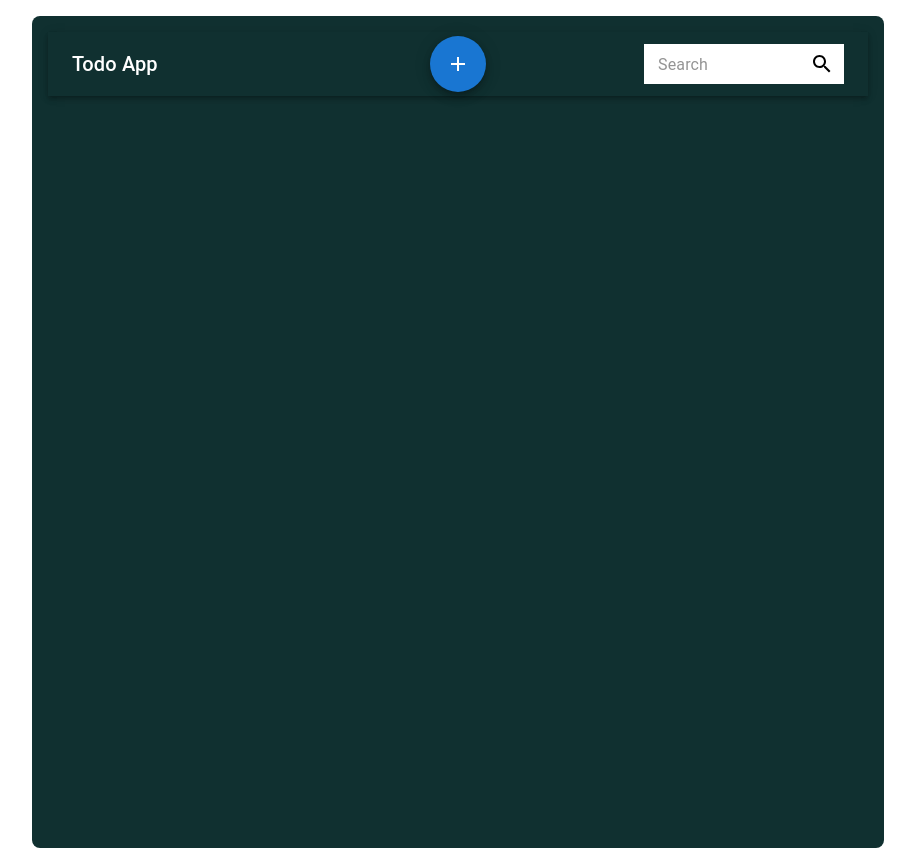
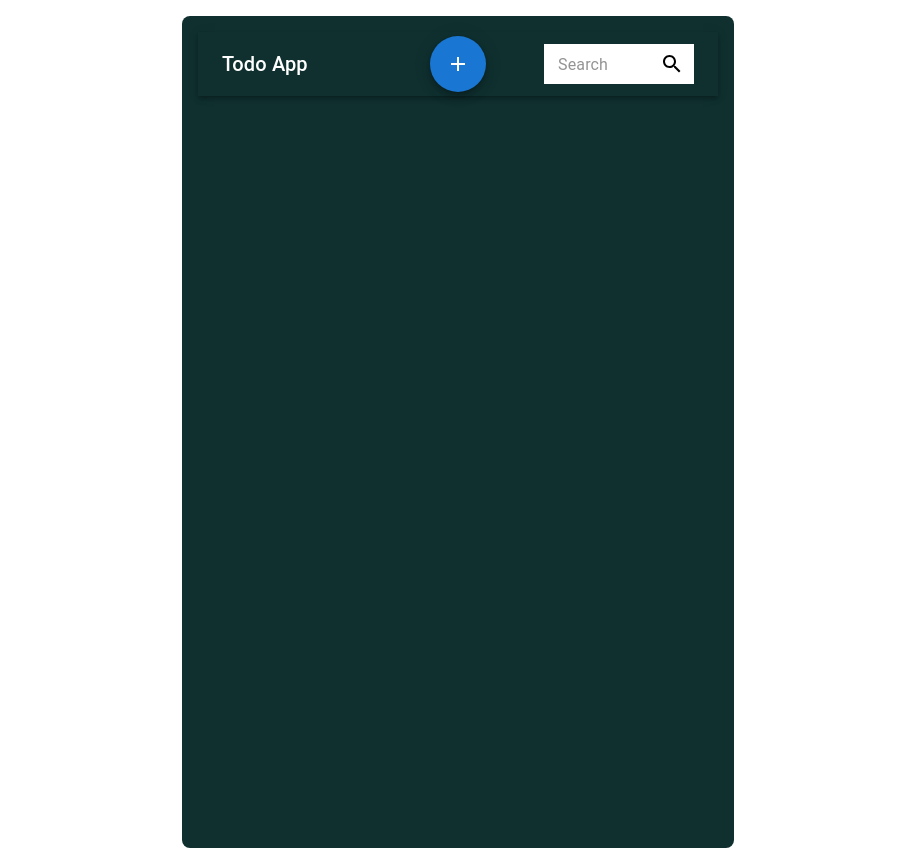
Before and after one commit to UmarFarooq361/Todo_React_App, a React (Vite) app: page / in a window 1280 px wide. Shown: the whole page, without its empty margins (182-1097 px from the left). Built offline with nearby package versions, Linux system fonts and the light colour scheme.

Commit message:
Adjusted UI styling of items

```diff
--- a/src/App.tsx
+++ b/src/App.tsx
@@ -39,7 +39,7 @@ const App: React.FC = () => {
   };
 
   return (
-    <Container maxWidth="md">
+    <Container maxWidth="sm">
       <Box
         sx={{
           backgroundColor: '#103030',
@@ -85,7 +85,7 @@ const App: React.FC = () => {
             value={searchQuery}
             onChange={handleSearchChange}
             sx={{
-              width: { xs: '100px', sm: '150px', md: '200px' }, // Responsive width
+              width: { xs: '100px', sm: '120px', md: '150px' }, // Responsive width
               backgroundColor: 'white',
               '& .MuiOutlinedInput-root': {
                 borderRadius: '10px',
```
